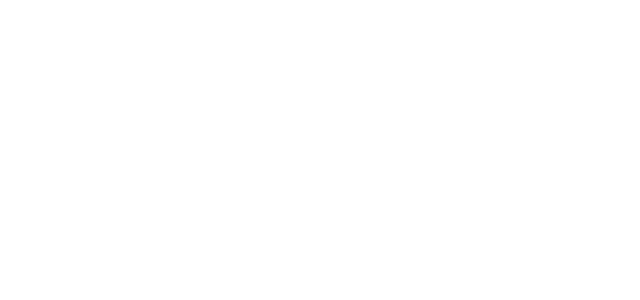
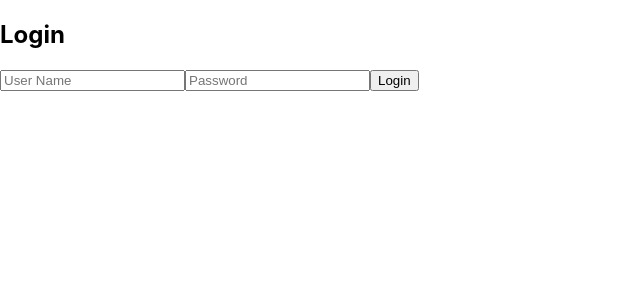
Before and after one commit to JacobJabs/CA3Frontend-, a React (Create React App) app: page / in a window 1280 px wide. Shown: the top 300 px of the page, without its empty margins (0-640 px from the left). Built offline with nearby package versions, Linux system fonts and the light colour scheme.

Commit message:
app changes

```diff
--- a/src/App.js
+++ b/src/App.js
@@ -1,8 +1,65 @@
-import React from "react";
-import "./App.css";
-
-function App() {
-  return <div></div>;
+import React, { Component } from "react";
+import facade from "./apiFacade";
+class LogIn extends Component {
+  constructor(props) {
+    super(props);
+    this.state = { username: "", password: "" };
+  }
+  login = evt => {
+    evt.preventDefault();
+    this.props.login(this.state.username, this.state.password);
+  };
+  onChange = evt => {
+    this.setState({ [evt.target.id]: evt.target.value });
+  };
+  render() {
+    return (
+      <div>
+        <h2>Login</h2>
+        <form onSubmit={this.login} onChange={this.onChange}>
+          <input placeholder="User Name" id="username" />
+          <input placeholder="Password" id="password" />
+          <button>Login</button>
+        </form>
+      </div>
+    );
+  }
 }
-
+class LoggedIn extends Component {
+  constructor(props) {
+    super(props);
+    this.state = { dataFromServer: "Fetching!!" };
+  }
+  componentDidMount() {}
+  render() {
+    return (
+      <div>
+        <h2>Data Received from server</h2>
+        <h3>{this.state.dataFromServer}</h3>
+      </div>
+    );
+  }
+}
+class App extends Component {
+  constructor(props) {
+    super(props);
+    this.state = { loggedIn: false };
+  }
+  logout = () => {}; //TODO
+  login = (user, pass) => {}; //TODO
+  render() {
+    return (
+      <div>
+        {!this.state.loggedIn ? (
+          <LogIn login={this.login} />
+        ) : (
+          <div>
+            <LoggedIn />
+            <button onClick={this.logout}>Logout</button>
+          </div>
+        )}
+      </div>
+    );
+  }
+}
 export default App;
```
